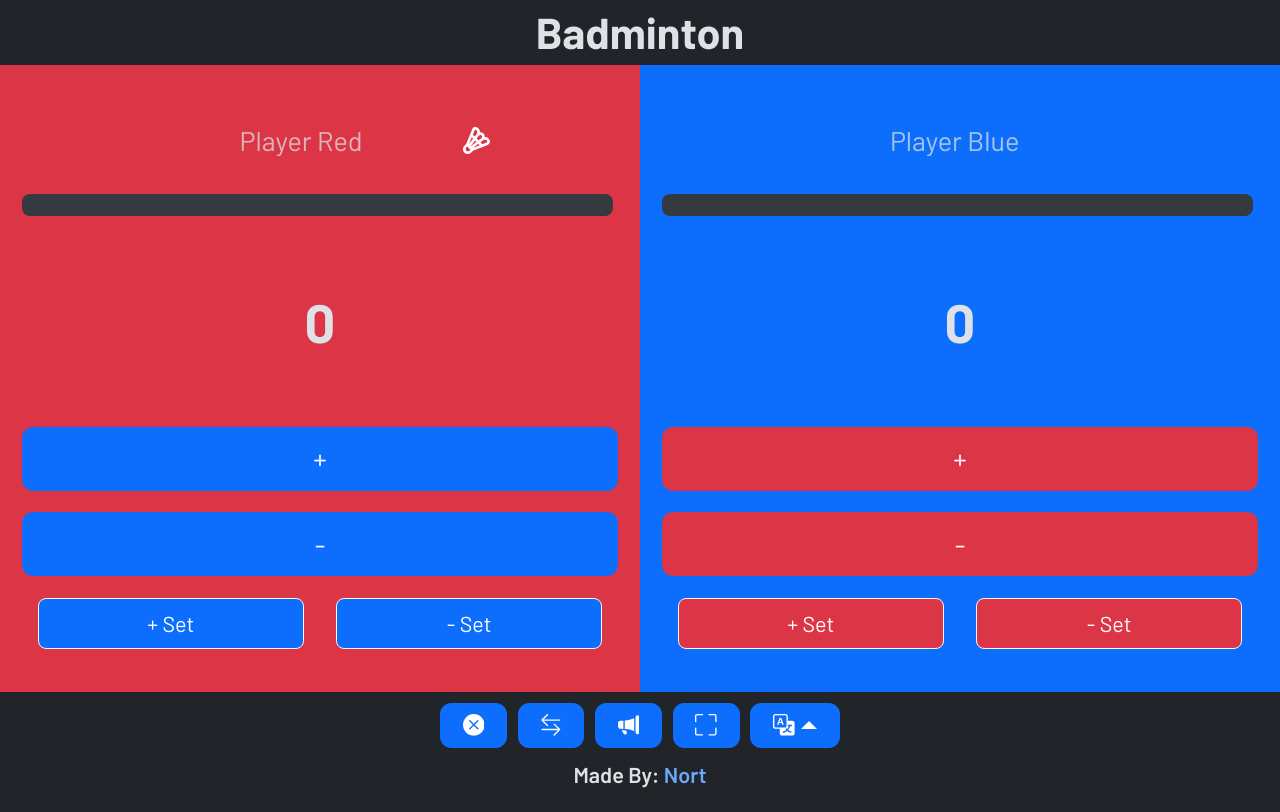
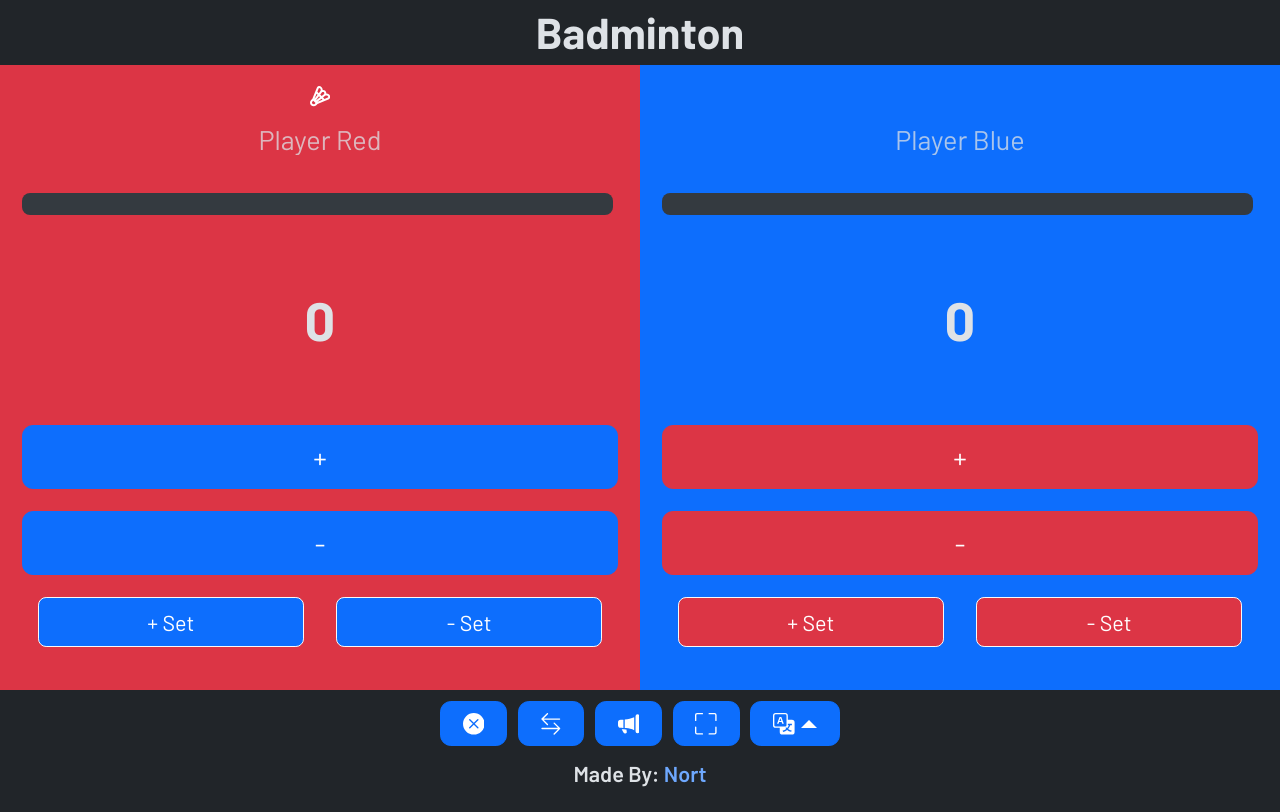
Before and after one commit to Nort1346/Badminton-Match, a React (Create React App) app: page / in a window 1280 px wide. Built offline with nearby package versions, Linux system fonts and the light colour scheme.

Commit message:
change shuttle layout

```diff
--- a/src/components/Counter.js
+++ b/src/components/Counter.js
@@ -69,9 +69,24 @@ function Counter({ player, setPlayer, servingPlayer, disabled }) {
   };
 
   return (
-    <Container fluid className="m-0 p-3">
+    <Container fluid className="m-0 p-3 pt-0">
       <Row md={12} className="mb-3 d-flex justify-content-center">
-        <Col xs={"auto"} className="p-0">
+        <Col
+          xs={12}
+          className="d-flex align-items-center justify-content-center"
+        >
+          <Shuttle
+            width="15"
+            height="15"
+            className={
+              player.color !== servingPlayer.color ? "d-block" : undefined
+            }
+            style={{
+              opacity: player.color !== servingPlayer.color ? 0 : 1,
+            }}
+          />
+        </Col>
+        <Col xs={12} className="p-0">
           <Form.Control
             type="text"
             placeholder={t(`players.${player.color.toLowerCase()}Player`)}
@@ -80,16 +95,6 @@ function Counter({ player, setPlayer, servingPlayer, disabled }) {
             id={player.color}
             onChange={updateName}
             value={player.name || ""}
-          />
-        </Col>
-        <Col
-          xs={"auto"}
-          className="d-flex align-items-center justify-content-start p-0 px-1"
-        >
-          <Shuttle
-            width="20"
-            height="20"
-            className={player.color !== servingPlayer.color ? "d-none" : undefined}
           />
         </Col>
       </Row>
```
